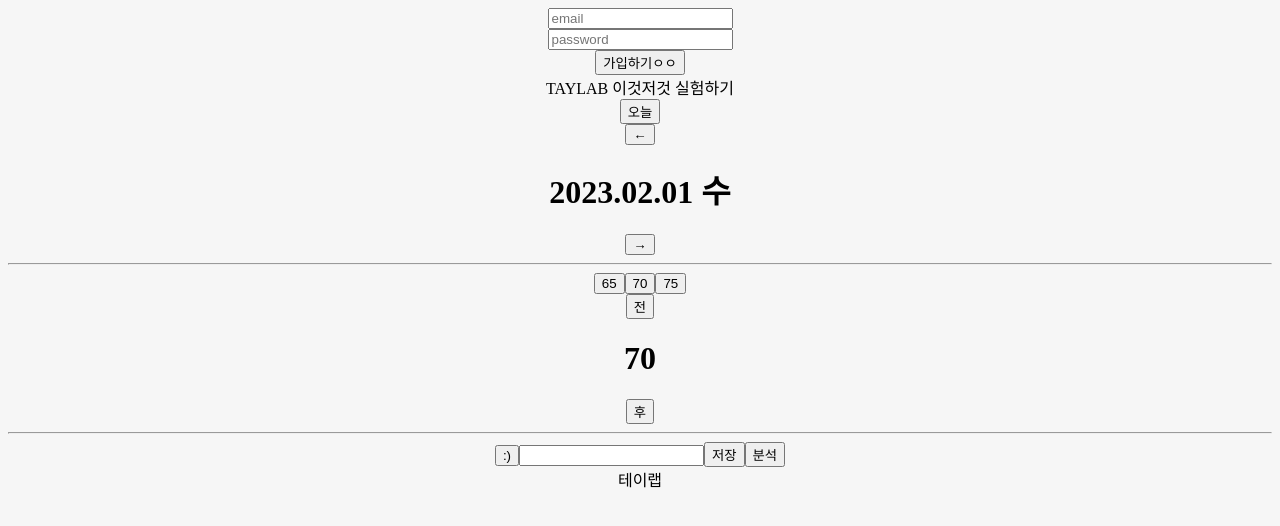
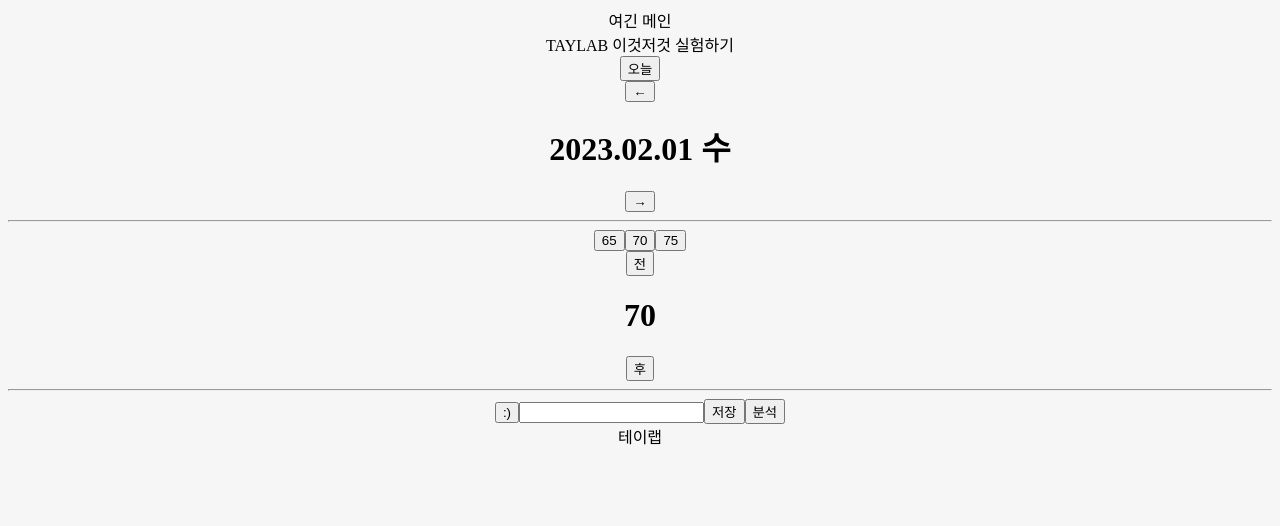
Before and after one commit to taykim7/taylab, a Vue app: page / in a window 1280 px wide. Shown: the top 526 px of the page. Built offline with nearby package versions, Linux system fonts and the light colour scheme.

Commit message:
vue-router, vuetify 추가

```diff
--- a/package.json
+++ b/package.json
@@ -9,7 +9,9 @@
   },
   "dependencies": {
     "core-js": "^3.8.3",
-    "vue": "^2.6.14"
+    "vue": "^2.6.14",
+    "vue-router": "^3.6.5",
+    "vuetify": "^2.6.14"
   },
   "devDependencies": {
     "@babel/core": "^7.12.16",
--- a/src/App.vue
+++ b/src/App.vue
@@ -1,13 +1,11 @@
 <template>
   <div id="app">
-    <TSignUp></TSignUp>
     <TMain></TMain>
   </div>
 </template>
 
 <script>
 import TMain from './components/layout/TMain.vue'
-import TSignUp from './components/layout/TSignUp.vue'
 
 export default {
   data: function(){
@@ -17,7 +15,6 @@ export default {
   },
   components: {
     TMain,
-    TSignUp,
   }
 
 }
--- a/src/components/layout/TMain.vue
+++ b/src/components/layout/TMain.vue
@@ -1,6 +1,6 @@
 <template>
   <div>
-
+    <div>여긴 메인</div>
     <THeader></THeader>
     <TContents></TContents>
     <TFooter></TFooter>
```
Also changed, not shown: 1 other file (tests, documents, lock files or other folders).
